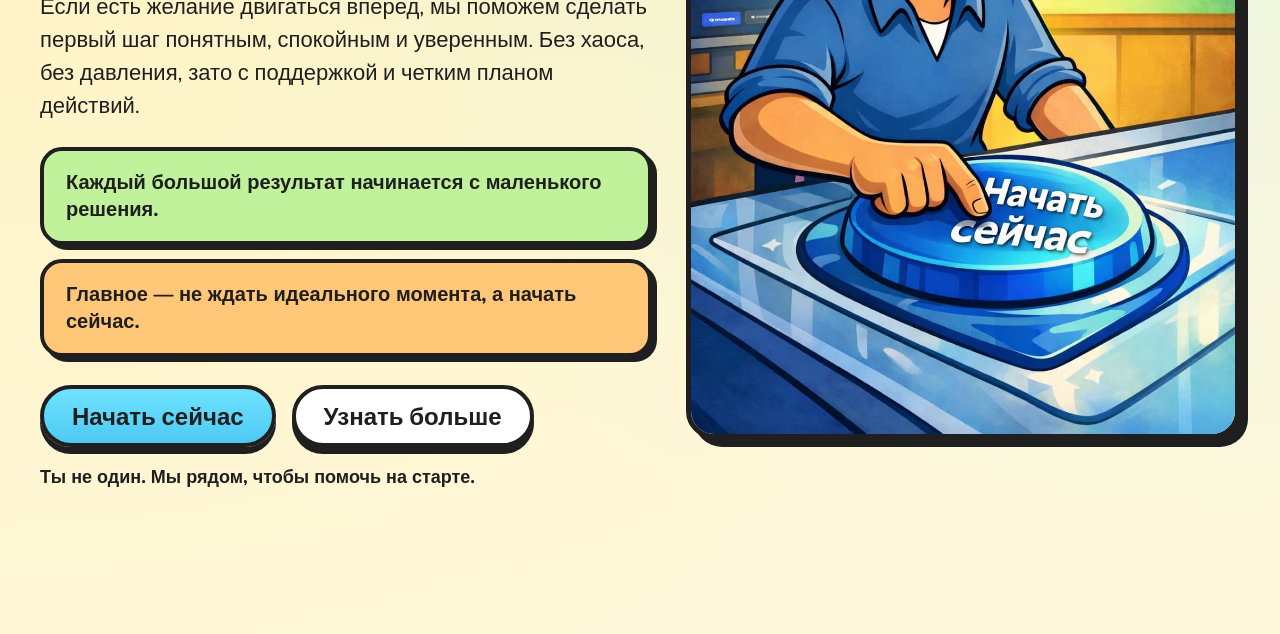
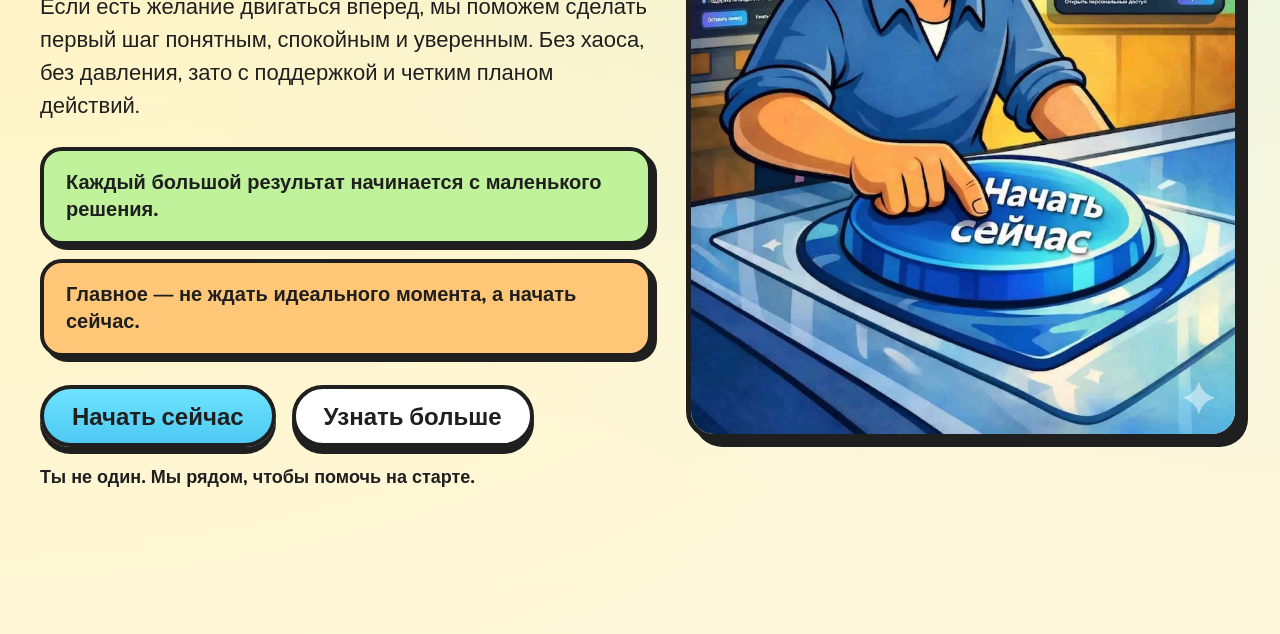
Before and after one commit to Kateryna-Katya/creative-two, a plain HTML site: page index.html in a window 1280 px wide. Shown: the part 842-1476 px from the top of the page. Drawn offline with nearby package versions, Linux system fonts and the light colour scheme.

Commit message:
Deploying to gh-pages from @ Kateryna-Katya/creative-two@a6725a61e648abb0a4eab68b994b28f76affabdd 🚀

```diff
--- a/index.html
+++ b/index.html
@@ -112,7 +112,7 @@
 
             <div class="hero-image reveal delay-2">
                 <div class="image-card">
-                    <img src="/creative-two/assets/one-CncEbf-f.jpg" alt="Иллюстрация с мотивационным сюжетом" />
+                    <img src="/creative-two/assets/one-B7ocB8xB.jpg" alt="Иллюстрация с мотивационным сюжетом" />
                 </div>
             </div>
         </div>
```
Also changed, not shown: assets/one-B7ocB8xB.jpg (added), assets/one-CncEbf-f.jpg (deleted).
